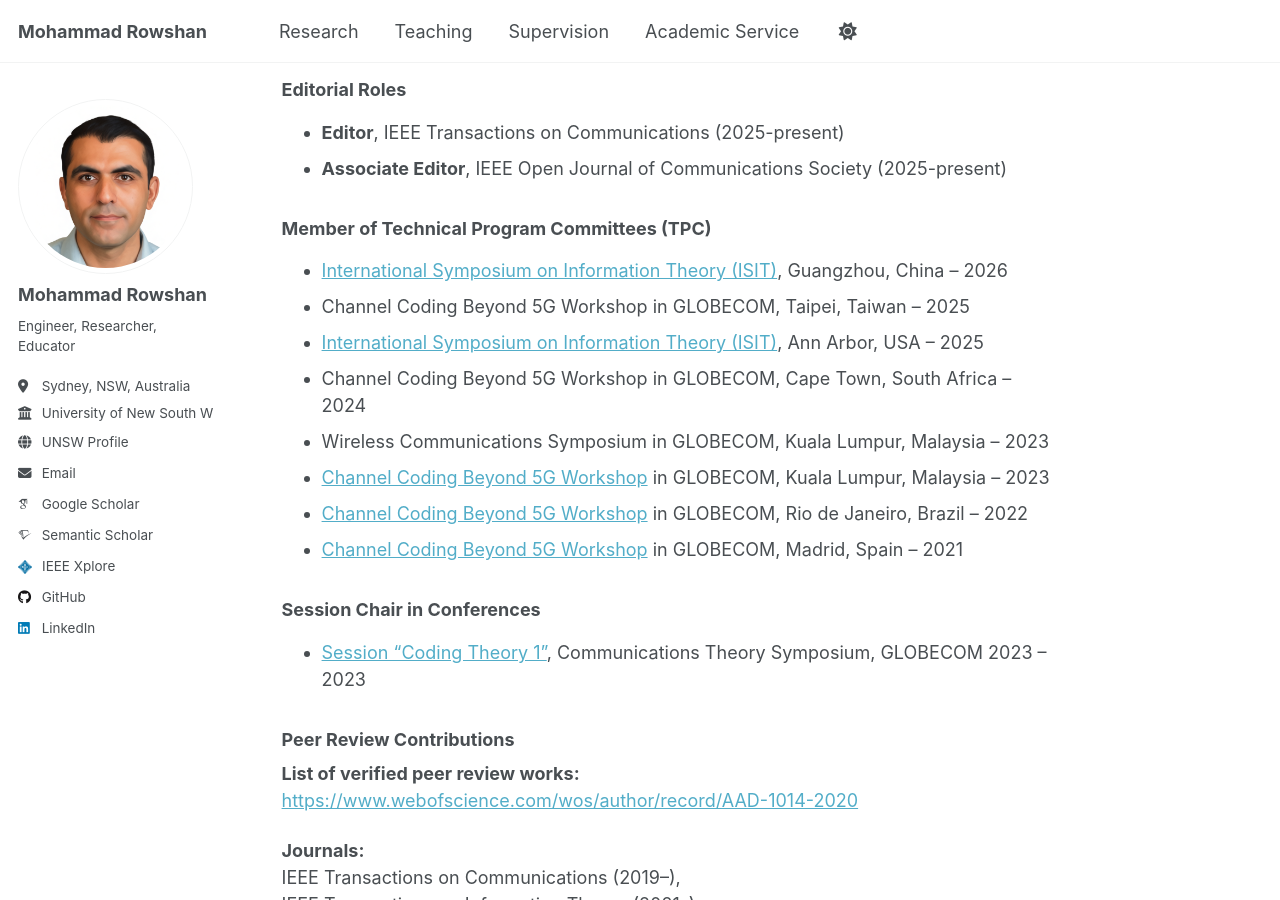
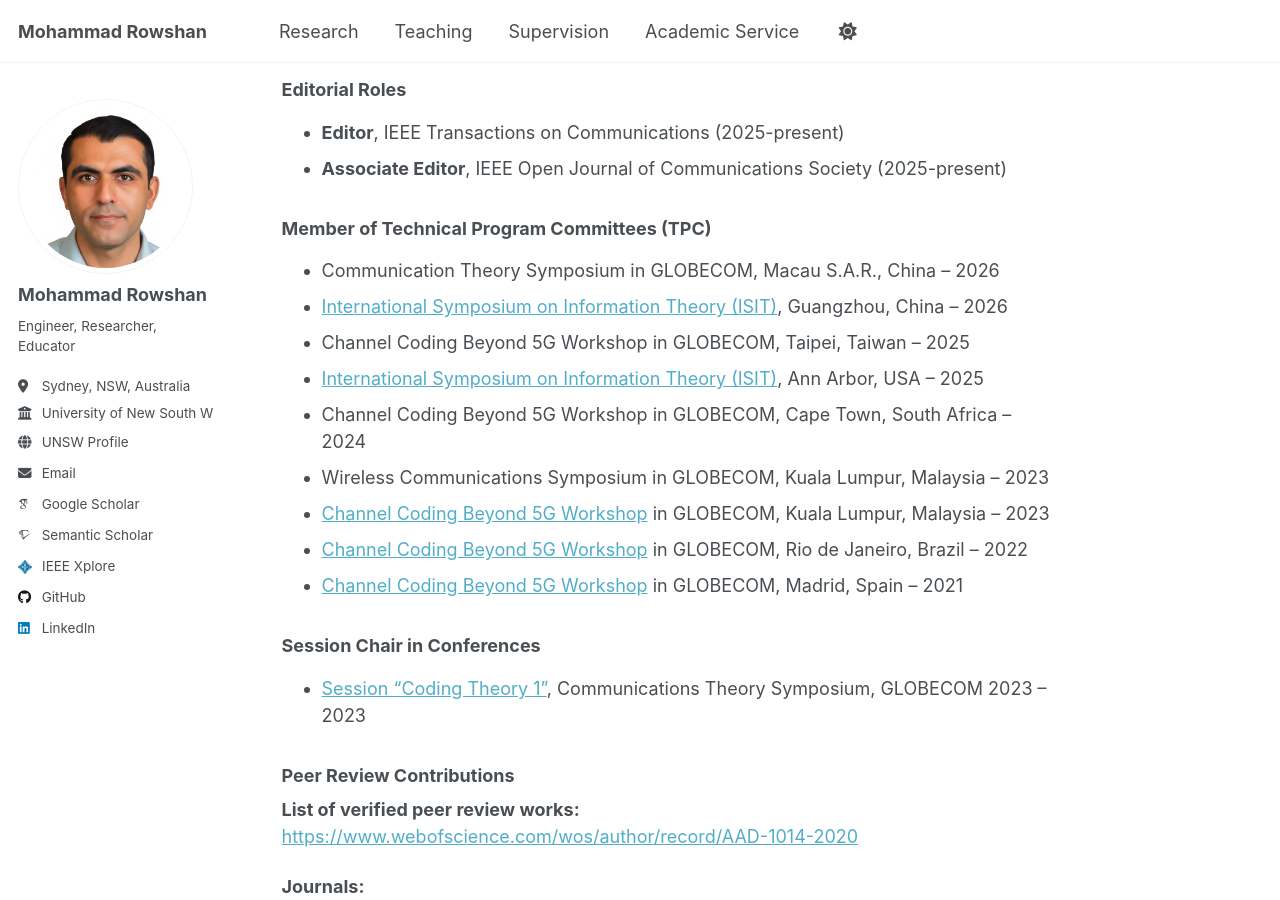
Before and after one commit to mohammad-rowshan/mohammad-rowshan.github.io, a Jekyll site: the page built from _pages/academic-services.md, in a window 1280 px wide and 900 px high, scrolled down 756 px. Built offline with Jekyll 4.4.1, drawn with Linux system fonts in a browser that asks for light colours; some web fonts are replaced; a script that is not in the unit is left out; comment, search, counter and statistics services are not loaded.

Commit message:
Update academic-services.md

```diff
--- a/_pages/academic-services.md
+++ b/_pages/academic-services.md
@@ -31,6 +31,7 @@ author_profile: true
 
 ### Member of Technical Program Committees (TPC)
 
+- Communication Theory Symposium in GLOBECOM, Macau S.A.R., China – 2026
 - [International Symposium on Information Theory (ISIT)](https://2026.ieee-isit.org/technical-program-committee), Guangzhou, China – 2026
 - Channel Coding Beyond 5G Workshop in GLOBECOM, Taipei, Taiwan – 2025
 - [International Symposium on Information Theory (ISIT)](https://2025.ieee-isit.org/technical-program-committee), Ann Arbor, USA – 2025
```
